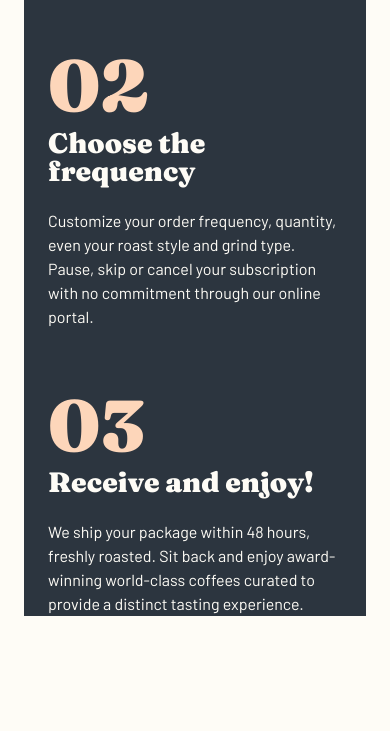
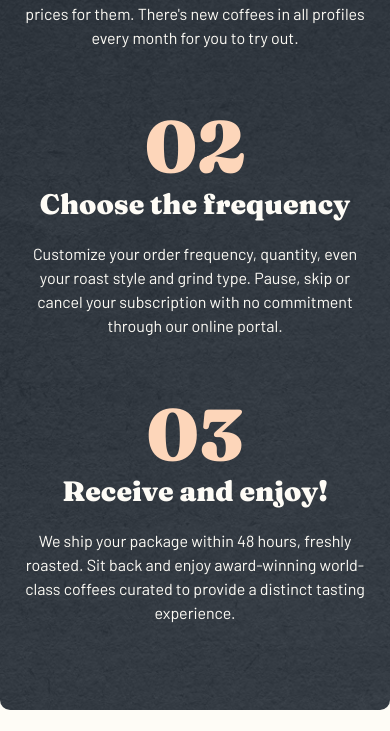
Before and after one commit to karolbanat/coffeeroasters-subscription-site, a website: page plan.html in a window 390 px wide. Shown: the part 839-1570 px from the top of the page. Drawn offline with Linux system fonts and the light colour scheme.

Commit message:
Plan page steps

```diff
--- a/plan.html
+++ b/plan.html
@@ -70,31 +70,41 @@
     <main>
 
         <section aria-label="Plan creation steps"
-                 class="plan-steps |text-center-sm">
+                 class="plan-steps | text-center-sm"
+                 data-page="creation">
+            <div class="plan-steps__background"
+                 data-bg-size="medium">
                 <div class="container">
-                <div class="padding-inline-clamp bg-neutral-800 text-neutral-200">
+                    <div class="plan-steps__background | padding-inline-clamp-lg text-neutral-200"
+                         data-bg-size="large">
                         <ol class="plan-steps__steps | even-columns even-columns--medium">
-                        <li class="step-card">
+                            <li class="step-card"
+                                data-theme="dark">
                                 <span class="step-card__step-number">01</span>
                                 <h3 class="step-card__heading">Pick your coffee</h3>
                                 <p>Select from our evolving range of artisan coffees. Our beans are ethically
                                     sourced and we pay fair prices for them. There's new coffees in all profiles
                                     every month for you to try out.</p>
                             </li>
-                        <li class="step-card">
+                            <li class="step-card"
+                                data-theme="dark">
                                 <span class="step-card__step-number">02</span>
                                 <h3 class="step-card__heading">Choose the frequency</h3>
                                 <p>Customize your order frequency, quantity, even your roast style and grind type.
-                                Pause, skip or cancel your subscription with no commitment through our online portal.
+                                    Pause, skip or cancel your subscription with no commitment through our online
+                                    portal.
                                 </p>
                             </li>
-                        <li class="step-card">
+                            <li class="step-card"
+                                data-theme="dark">
                                 <span class="step-card__step-number">03</span>
                                 <h3 class="step-card__heading">Receive and enjoy!</h3>
-                            <p>We ship your package within 48 hours, freshly roasted. Sit back and enjoy award-winning
+                                <p>We ship your package within 48 hours, freshly roasted. Sit back and enjoy
+                                    award-winning
                                     world-class coffees curated to provide a distinct tasting experience.</p>
                             </li>
                         </ol>
+                    </div>
                 </div>
             </div>
         </section>
@@ -102,9 +112,9 @@
         <section aria-label="Plan creation form"
                  class="creation">
             <div class="container">
-                <div class="padding-inline-clamp">
-                    <!-- TODO: change to nav? -->
-                    <div class="creation-nav">
+                <div class="padding-inline-clamp-lg">
+                    <nav aria-label="Plan creation form"
+                         class="creation-nav">
                         <ul>
                             <li><a href="#">01 Preferences</a></li>
                             <li><a href="#">02 Bean type</a></li>
@@ -112,8 +122,7 @@
                             <li><a href="#">04 Grind option</a></li>
                             <li><a href="#">05 Deliveries</a></li>
                         </ul>
-                    </div>
-                </div>
+                    </nav>
                     <form class="plan-creation-form">
                         <details>
                             <summary>How do you drink your coffee? <img src="./dist/assets/plan/desktop/icon-arrow.svg"
@@ -296,6 +305,8 @@
                                 class="button button--primary">Create my plan</button>
                     </form>
                 </div>
+
+            </div>
         </section>
 
     </main>
--- a/src/sass/components/_plan-steps.scss
+++ b/src/sass/components/_plan-steps.scss
@@ -16,4 +16,35 @@
 			--even-columns-spacer: clamp(6rem, 1rem + 6vw, 10rem);
 		}
 	}
+
+	&__background {
+		--bg-image: url('../assets/plan/mobile/bg-steps.png');
+		@include mixins.background-image-reset;
+		background-image: var(--bg-image);
+
+		&[data-bg-size='medium'] {
+			border-radius: var(--borr-400);
+
+			@include mixins.mq(medium) {
+				--bg-image: url('../assets/plan/tablet/bg-steps.png');
+			}
+
+			@include mixins.mq(large) {
+				--bg-image: none;
+			}
+		}
+
+		&[data-bg-size='large'] {
+			--bg-image: none;
+			padding-block: clamp(8.5rem, 1.5rem + 7.5vw, 10rem);
+
+			@include mixins.mq(large) {
+				--bg-image: url('../assets/plan/desktop/bg-steps.png');
+			}
+		}
+	}
+
+	&[data-page='creation'] {
+		--max-padding: 17.2rem;
+	}
 }
--- a/src/sass/components/_step-card.scss
+++ b/src/sass/components/_step-card.scss
@@ -22,6 +22,7 @@
 
 	@include mixins.mq(medium) {
 		--circle-size: 3rem;
+		--circle-bg: var(--clr-neutral-200);
 		position: relative;
 		isolation: isolate;
 
@@ -31,7 +32,7 @@
 			margin-bottom: 7.5rem;
 			width: var(--circle-size);
 			aspect-ratio: 1;
-			background-color: var(--clr-neutral-200);
+			background-color: var(--circle-bg);
 			border: 1px solid var(--clr-primary-400);
 			border-radius: 50%;
 		}
@@ -53,6 +54,10 @@
 			}
 		}
 
+		&[data-theme='dark'] {
+			--circle-bg: var(--clr-neutral-800, transparent);
+		}
+
 		&__heading {
 			max-width: 10ch;
 		}
```
Also changed, not shown: about.html (+3 -3 lines), index.html (+2 -2 lines), dist/css/main.min.css. Lines whose indentation alone changed are shown as unchanged.
